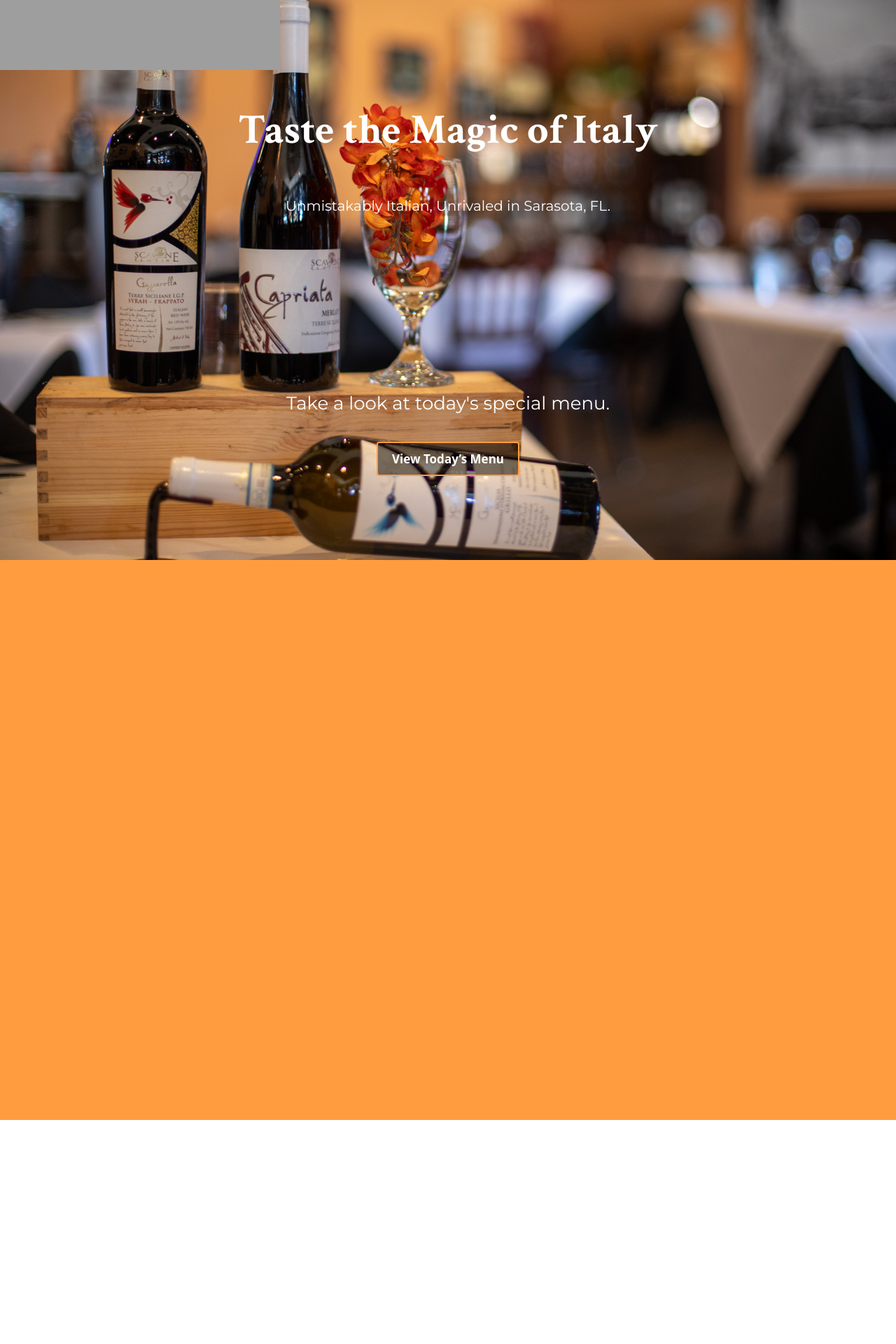
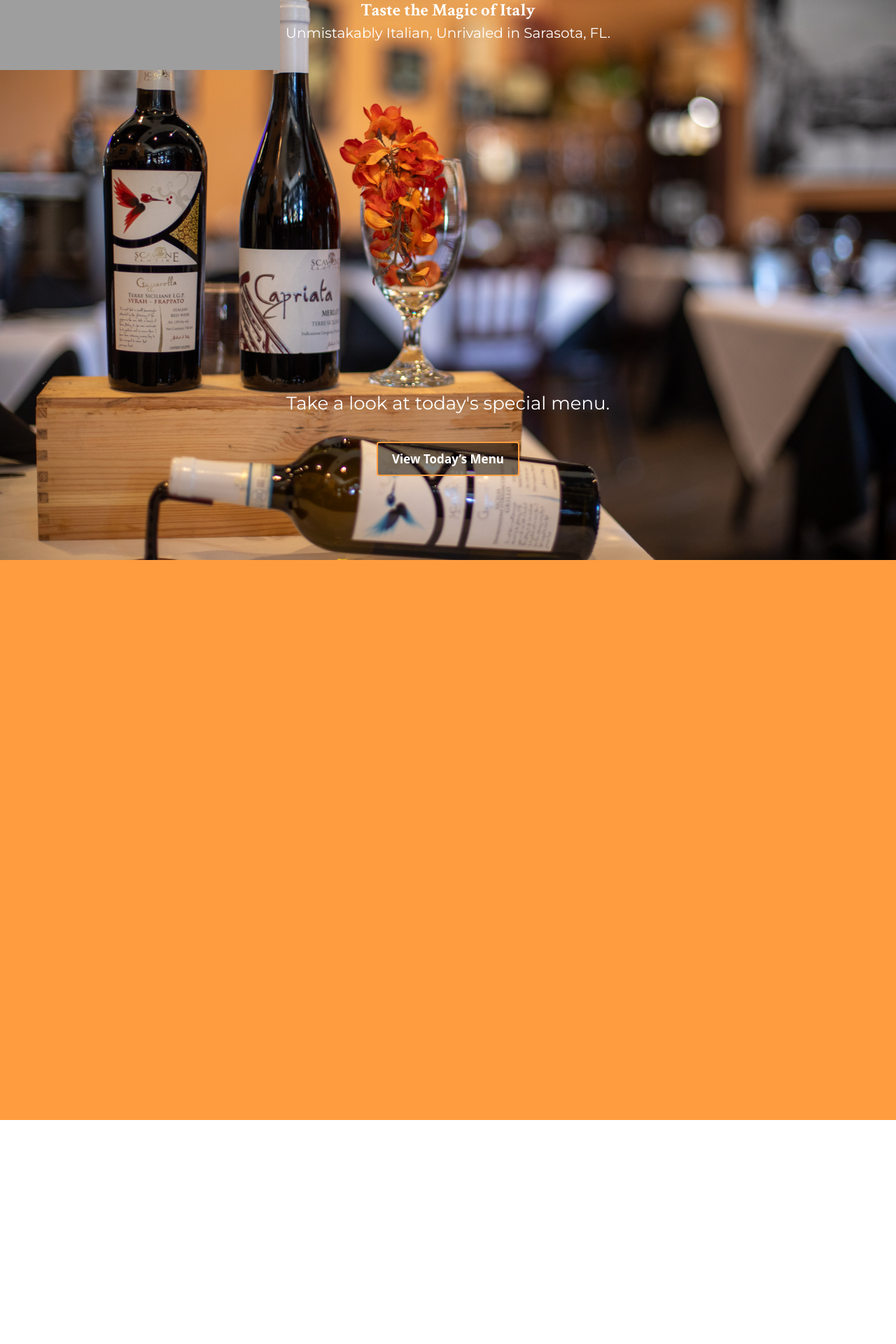
Before and after one commit to PietroVidoni/Maestrale-Restaurant, a PHP site: page / in a window 1280 px wide. Shown: the top 1920 px of the page at 70% size. Run offline with PHP 8.4, Linux system fonts and the light colour scheme; grey boxes are pictures that could not be loaded.

Commit message:
Changes on hero section

```diff
--- a/assets/css/style.css
+++ b/assets/css/style.css
@@ -32,6 +32,8 @@
     --weight-bold: 700;
 
     --loading-text-gradient: linear-gradient(90deg, transparent 0% 16.66%, var(--smoky-black-3) 33.33% 50%, transparent 66.66% 75%);
+
+    --navbar-height: 100px;
 }
 
 .title-font {
@@ -328,14 +335,14 @@ p {
     text-align: center;
 }
 
-.hero-section h1 {
-    font-size: 6rem;
-    margin-top: 150px;
+.hero-section .title-container{
+    display: flex;
+    flex-direction: column;
+    justify-content: center;
 }
 
-.hero-section h2 {
-    margin-top: 60px;
-    font-size: 2rem;
+.hero-section .title{
+    font-size: var();
 }
 
 .hero-section .button-container {
--- a/index.html
+++ b/index.html
@@ -28,12 +28,14 @@
                 <a class="navbar-brand" href="#">
                     <img src="assets/images/svg/logo.svg" height="30" alt="Logo">
                 </a>
-                <button class="navbar-toggler" type="button" data-bs-toggle="collapse" data-bs-target="#navbarNav"
-                    aria-controls="navbarNav" aria-expanded="false" aria-label="Toggle navigation">
+                <button class="navbar-toggler ml-auto" type="button" data-bs-toggle="collapse"
+                    data-bs-target="#navbarNav" aria-controls="navbarNav" aria-expanded="false"
+                    aria-label="Toggle navigation">
                     <span class="navbar-toggler-icon"></span>
                 </button>
+
                 <div class="collapse navbar-collapse" id="navbarNav">
-                    <ul class="navbar-nav ms-auto">
+                    <ul class="navbar-nav ms-auto navbar-right">
                         <li class="nav-item svg-background">
                             <a class="nav-link" href="#" onclick="toggleShape(this)">Home</a>
                         </li>
@@ -47,7 +49,7 @@
                             <a class="nav-link" href="#" onclick="toggleShape(this)">Events</a>
                         </li>
                         <li class="nav-item">
-                            <a class="nav-link" href="#" onclick="toggleShape(this)">Contact Us</a>
+                            <a class="nav-link" href="#contact" onclick="toggleShape(this)">Contact Us</a>
                         </li>
                     </ul>
                 </div>
@@ -101,24 +103,21 @@
 
     <main>
         <section class="hero-section">
-            <div class="container">
-                <div class="row">
-                    <div class="col">
-                        <h1 class="title-font">Taste the Magic of Italy</h1>
-                        <h2 class="text-font">Unmistakably Italian, Unrivaled in Sarasota, FL.</h2>
-                    </div>
-                </div>
-                <div class="button-container">
-                    <p>Take a look at today's special menu.</p>
-                    <button class="custom-button rounded">View Today’s Menu</button>
-                </div>
+            <div class="title-container">
+                <h1 class="title title-font">Taste the Magic of Italy</h1>
+                <h2 class="subtitle text-font">Unmistakably Italian, Unrivaled in Sarasota, FL.</h2>
+            </div>
+            <div class="button-container">
+                <p>Take a look at today's special menu.</p>
+                <button class="custom-button rounded">View Today’s Menu</button>
             </div>
         </section>
     </main>
 
 
     <footer>
-        <br><br><br><br><br><br><br><br><br><br><br><br><br><br><br><br><br><br><br><br><br><br><br><br><br><br><br><br><br><br><br><br><br><br><br><br><br><br><br><br><br><br><br><br><br><br><br><br><br><br><br><br><br><br><br><br><br><br><br><br><br><br><br><br><br><br><br><br><br><br><br><br><br><br><br><br><br><br><br><br><br><br><br><br><br><br><br><br><br><br><br><br><br><br><br><br><br><br><br><br><br><br><br><br><br><br><br><br><br><br><br><br><br><br><br><br><br><br><br><br><br><br><br><br><br><br><br><br><br><br><br><br><br><br><br><br><br><br><br><br><br><br><br><br>
+        <br
+            id="contact"><br><br><br><br><br><br><br><br><br><br><br><br><br><br><br><br><br><br><br><br><br><br><br><br><br><br><br><br><br><br><br><br><br><br><br><br><br><br><br><br><br><br><br><br><br><br><br><br><br><br><br><br><br><br><br><br><br><br><br><br><br><br><br><br><br><br><br><br><br><br><br><br><br><br><br><br><br><br><br><br><br><br><br><br><br><br><br><br><br><br><br><br><br><br><br><br><br><br><br><br><br><br><br><br><br><br><br><br><br><br><br><br><br><br><br><br><br><br><br><br><br><br><br><br><br><br><br><br><br><br><br><br><br><br><br><br><br><br><br><br><br><br><br>
     </footer>
 
     <link href="https://cdn.jsdelivr.net/npm/bootstrap@5.3.0/dist/css/bootstrap.min.css" rel="stylesheet"
```
Also changed, not shown: other parts of assets/css/style.css (+17 -12 lines).
